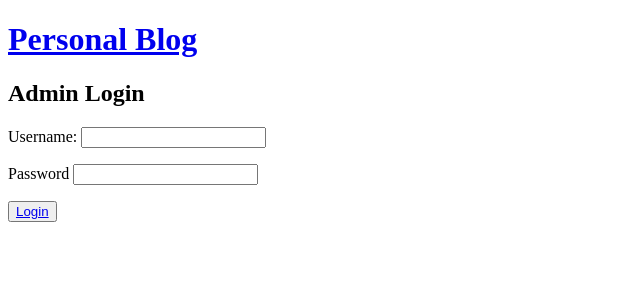
After one commit to ademadem05/Personal-Blog, a Flask app: page /login in a window 1280 px wide. The commit adds this page. Shown: the top 300 px of the page, without its empty margins (0-640 px from the left). Run offline with Flask 3, Linux system fonts and the light colour scheme.

Commit message:
Add admin login

```diff
--- a/app.py
+++ b/app.py
@@ -1,7 +1,13 @@
-from flask import Flask, render_template, abort
+from flask import Flask, render_template, abort, request, redirect, url_for, session
 import storage
 
 app = Flask(__name__)
+
+app.secret_key = "dev-secret-change-me"
+
+ADMIN_USERNAME = "admin"
+ADMIN_PASSWORD = "password123"
+
 
 @app.route("/")
 def home():
@@ -15,5 +21,39 @@ def show_article(article_id):
         abort(404)
     return render_template("article.html", article=article)
 
+@app.route("/login", methods = ["GET", "POST"])
+def login():
+    error = None
+
+    if request.method == "POST":
+        username = request.form["username"]
+        password = request.form["password"]
+
+        if username == ADMIN_USERNAME and password == ADMIN_PASSWORD:
+            session["logged_in"] = True
+            return redirect(url_for("dashboard"))
+
+        error = "Invalid username or password"
+
+    return render_template("login.html", error = error)
+
+
+@app.route("/admin")
+def dashboard():
+    if not session.get("logged_in"):
+        redirect(url_for("login"))
+
+    articles = storage.get_all_articles()
+    return render_template("dashboard.html", articles = articles)
+
+
+
+@app.route("/logout")
+def logout():
+    session.pop("logged_in", None)
+    return redirect(url_for("home"))
+
+
+
 if __name__ == "__main__":
     app.run(debug=True)
--- a/templates/base.html
+++ b/templates/base.html
@@ -7,7 +7,7 @@
 </head>
 <body>
     <header>
-        <h1><a href "{{url_for('home')}}">Personal Blog</h1>
+        <h1><a href="{{ url_for('home') }}">Personal Blog</a></h1>
     </header>
 
     <main>
--- a/templates/home.html
+++ b/templates/home.html
@@ -1,6 +1,8 @@
 {% extends "base.html" %}
 
 {% block content %}
+
+    <p><button><a href = "{{ url_for('login') }}">Login</a></button></p>
     {% if articles %}
         <ul>
         {% for article in articles %}
--- /dev/null
+++ b/templates/login.html
@@ -0,0 +1,27 @@
+{% extends "base.html" %}
+
+{% block title %}Login{% endblock title %}
+
+{% block content %}
+    <h2>Admin Login</h2>
+
+    {% if error %}
+        <p style = "color: red;">{{ error }}</p>
+    {% endif %}
+
+    <form action="post">
+        <p>
+            <label for="username">Username:</label>
+            <input type="text", name = "username" required>
+        </p>
+
+        <p>
+            <label for="password">Password</label>
+            <input type="password", name = "password", required>
+        </p>
+
+        <button type="submit"><a href="{{ url_for('dashboard') }}">Login</button>
+
+    </form>
+
+{% endblock content %}
```
Also changed, not shown: templates/dashboard.html (added, +15 -0 lines).
